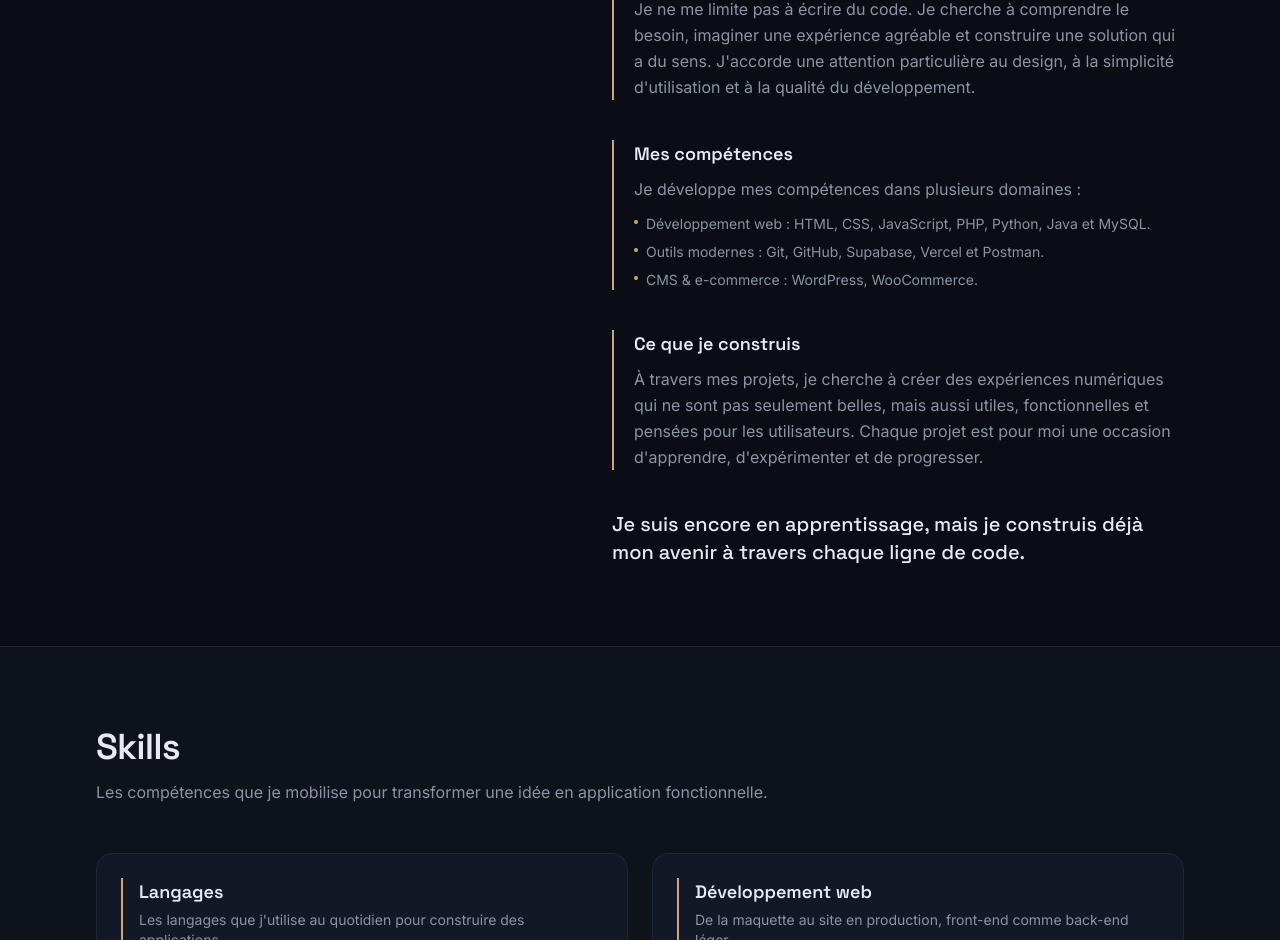
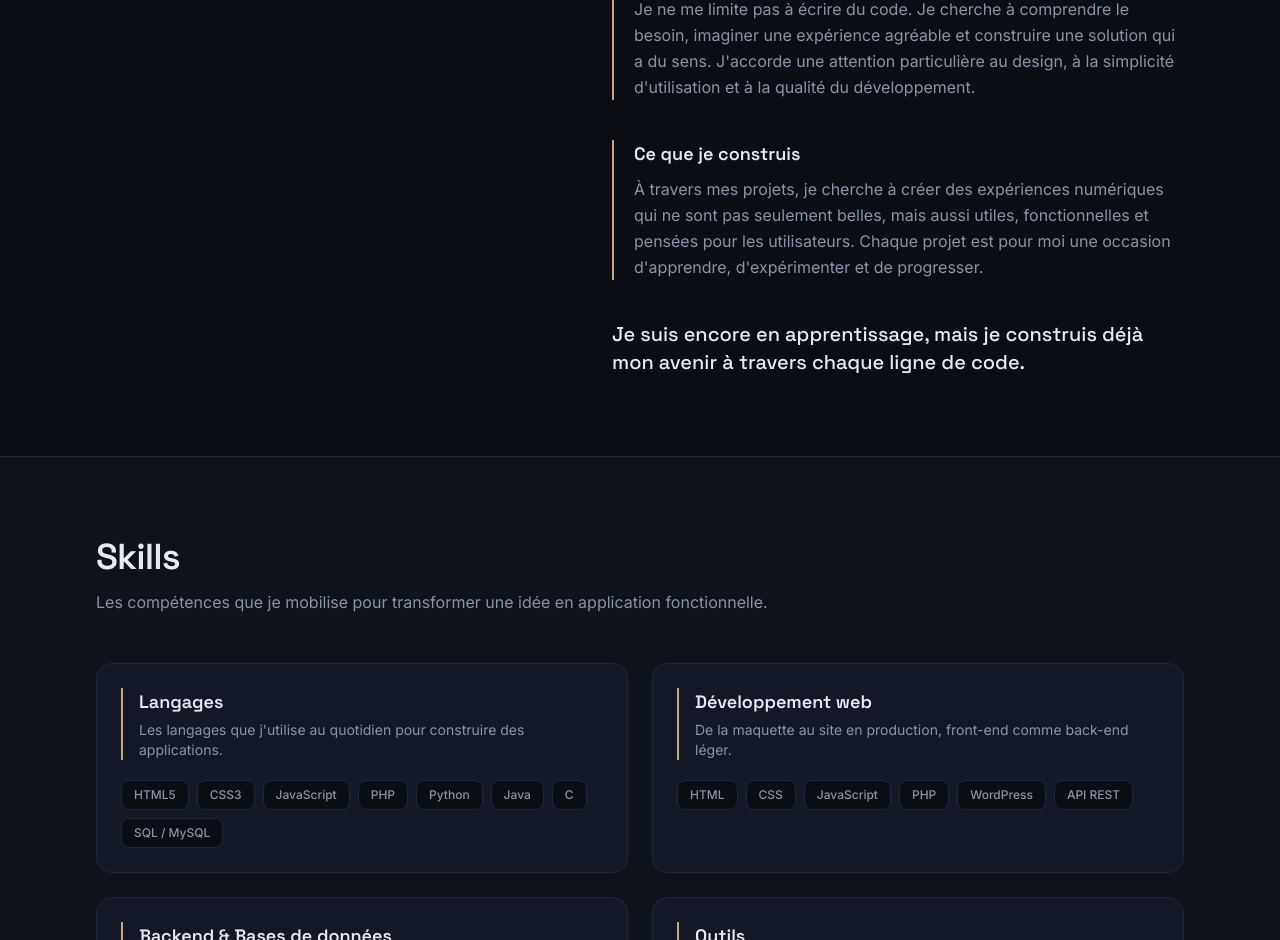
Before and after one commit to poli-jpg/poli-dev-portfolio, a Next.js app: page / in a window 1280 px wide. Shown: the part 1154-2094 px from the top of the page. Built offline with nearby package versions, Linux system fonts and the light colour scheme.

Commit message:
Nouveau texte About Me

```diff
--- a/src/data/profile.ts
+++ b/src/data/profile.ts
@@ -16,15 +16,6 @@ export const profile = {
     approach: {
       title: "Mon approche",
       text: "Je ne me limite pas à écrire du code. Je cherche à comprendre le besoin, imaginer une expérience agréable et construire une solution qui a du sens. J'accorde une attention particulière au design, à la simplicité d'utilisation et à la qualité du développement.",
-    },
-    skills: {
-      title: "Mes compétences",
-      intro: "Je développe mes compétences dans plusieurs domaines :",
-      items: [
-        "Développement web : HTML, CSS, JavaScript, PHP, Python, Java et MySQL.",
-        "Outils modernes : Git, GitHub, Supabase, Vercel et Postman.",
-        "CMS & e-commerce : WordPress, WooCommerce.",
-      ],
     },
     build: {
       title: "Ce que je construis",
--- a/src/sections/About.tsx
+++ b/src/sections/About.tsx
@@ -30,23 +30,6 @@ export function About() {
             </div>
 
             <div className="border-l-2 border-signal pl-5">
-              <h3 className="font-display text-lg font-semibold text-night dark:text-ink">
-                {about.skills.title}
-              </h3>
-              <p className="mt-2 text-base leading-relaxed text-night-muted dark:text-ink-muted">
-                {about.skills.intro}
-              </p>
-              <ul className="mt-3 space-y-2">
-                {about.skills.items.map((item) => (
-                  <li key={item} className="flex items-start gap-2 text-sm text-night-muted dark:text-ink-muted">
-                    <span className="mt-1.5 h-1 w-1 shrink-0 rounded-full bg-signal" />
-                    {item}
-                  </li>
-                ))}
-              </ul>
-            </div>
-
-            <div className="border-l-2 border-signal pl-5">
               <h3 className="font-display text-lg font-semibold text-night dark:text-ink">{about.build.title}</h3>
               <p className="mt-2 text-base leading-relaxed text-night-muted dark:text-ink-muted">
                 {about.build.text}
```
